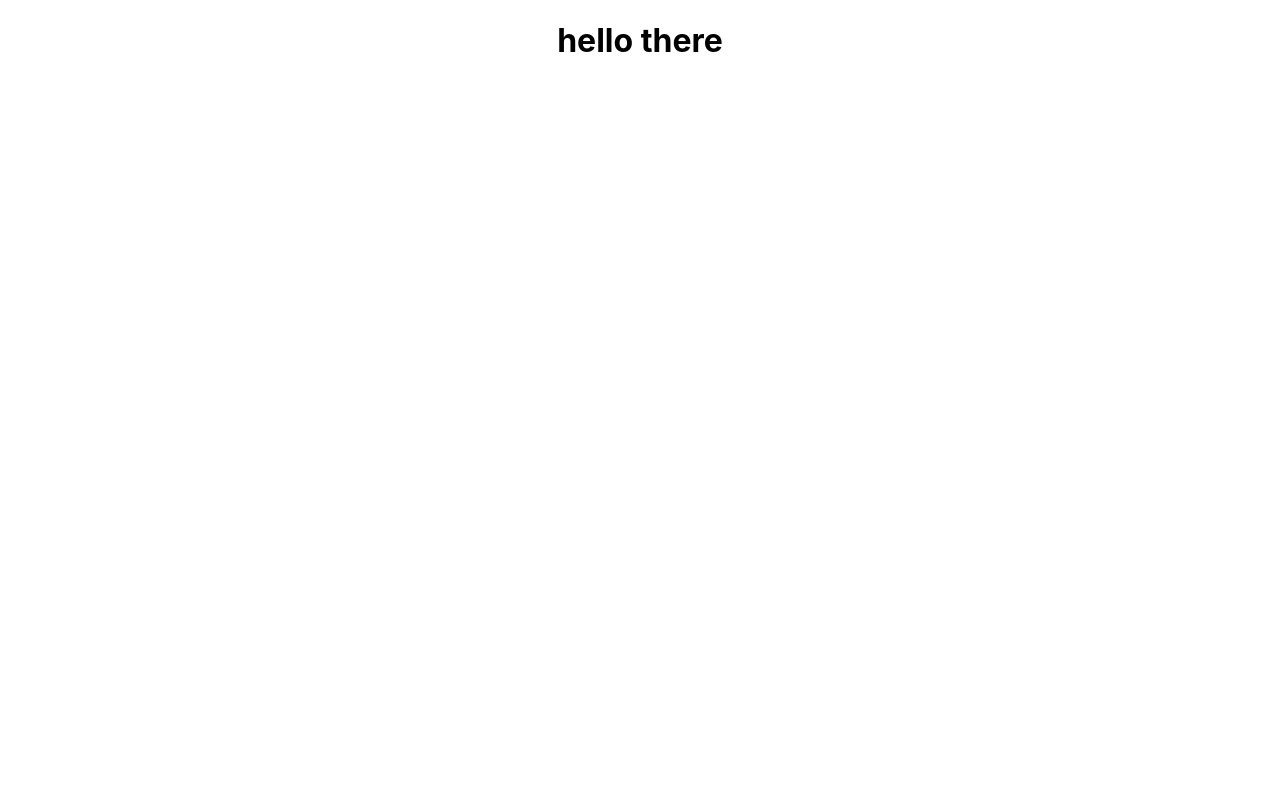
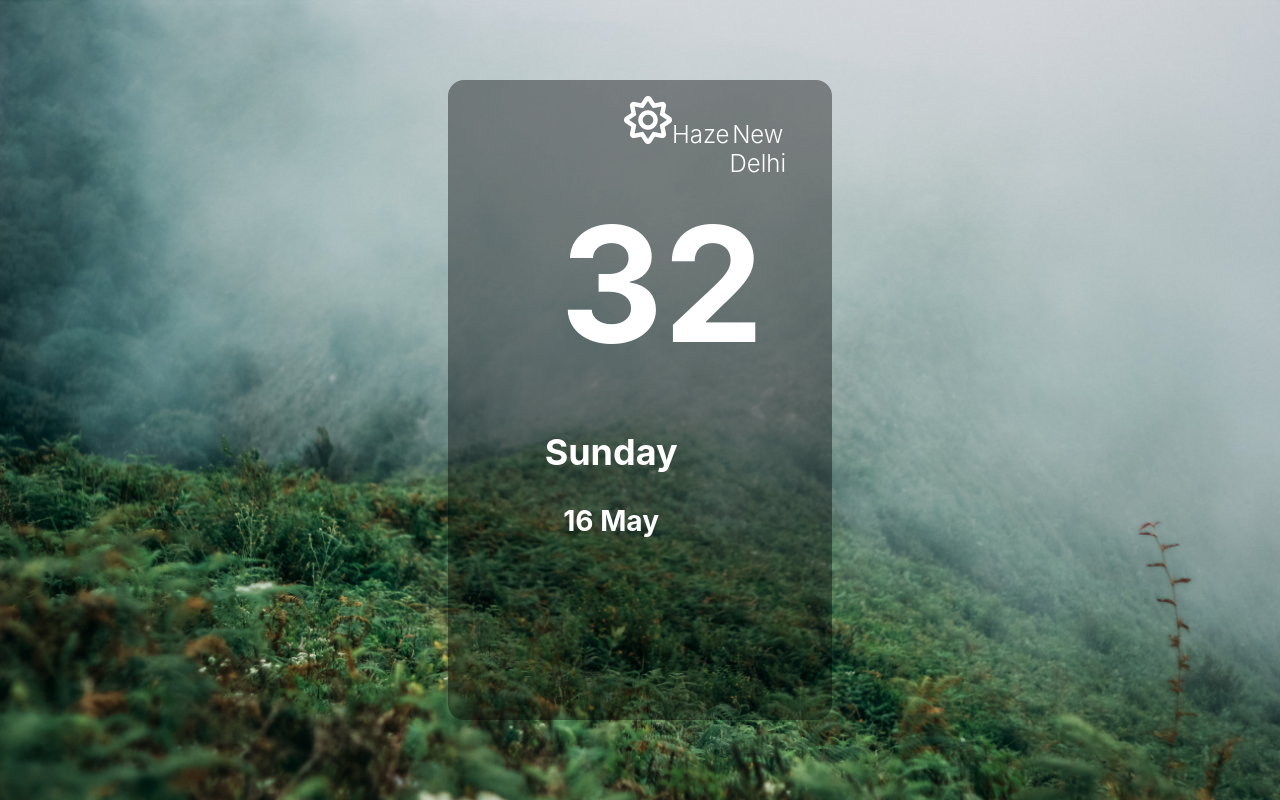
Before and after one commit to SandhyaR1007/Weather, a React (Create React App) app in the folder weather-app/: page / in a window 1280 px wide. Built offline with nearby package versions, Linux system fonts and the light colour scheme; no server answers.

Commit message:
changes in app.js

```diff
--- a/weather-app/public/index.html
+++ b/weather-app/public/index.html
@@ -15,6 +15,7 @@
       user's mobile device or desktop. See https://developers.google.com/web/fundamentals/web-app-manifest/
     -->
     <link rel="manifest" href="%PUBLIC_URL%/manifest.json" />
+    <link rel="stylesheet" href="https://pro.fontawesome.com/releases/v5.10.0/css/all.css" integrity="sha384-AYmEC3Yw5cVb3ZcuHtOA93w35dYTsvhLPVnYs9eStHfGJvOvKxVfELGroGkvsg+p" crossorigin="anonymous"/>
     <!--
       Notice the use of %PUBLIC_URL% in the tags above.
       It will be replaced with the URL of the `public` folder during the build.
--- a/weather-app/src/App.css
+++ b/weather-app/src/App.css
@@ -1,3 +1,10 @@
+
 .App {
   text-align: center;
+  width: 30%;
+  /* border: 1px solid black; */
+  margin: 5rem auto;
+  border-radius: 1rem;
+  background:rgba(0, 0, 0,0.4)
+
 }
--- a/weather-app/src/App.js
+++ b/weather-app/src/App.js
@@ -1,9 +1,31 @@
 import './App.css';
+import Card from "./Card";
+import "./weather1.jpg";
+import { useState, useEffect } from "react";
 
 function App() {
+  const [display,setDisplay] = useState({
+    "desc":"",
+    "temp":0,
+    "icon":0
+
+  })
+  try {
+    useEffect(() => {
+      fetch(
+        "https://api.weatherbit.io/v2.0/current?city=delhi&country=india&key=140c2a81818b4c839f4c030c37e1d794"
+      )
+        .then((res) => res.json())
+        .then((json) => setDisplay({"desc":json.data[0].weather.description,"temp":json.data[0].temp,"icon":json.data[0].weather.icon}));
+    });
+  } catch (error) {
+    console.log("not working");
+  }
   return (
     <div className="App">
-      <h1>hello there</h1>
+      <Card temperature={32} weather={"Haze"} place={"New Delhi"}/>
+
+
     </div>
   );
 }
--- /dev/null
+++ b/weather-app/src/Card.css
@@ -0,0 +1,54 @@
+.card{
+    display: flex;
+    flex-direction: column;
+    justify-content: center;
+    height: 80vh;
+
+    width: 30%;
+    flex-wrap: wrap;
+    position: relative;
+    /* background: linear-gradient(to right, #b92b27, #1565c0);
+     */
+     background: transparent;
+     color: white;
+
+
+
+}
+
+.sub-card{
+    position: absolute;
+    background:transparent;
+    /* border-right: 2px solid black; */
+    margin: 0 0.5rem;
+    padding: 0 0.5rem;
+
+
+
+}
+
+.weather{
+    font-size: 1.5rem;
+    font-weight: 300;
+    top:1rem;
+    left:10rem;
+    display: flex;
+    /* transform:translate(-25%,-20%);  */
+}
+i{
+    font-size: 3rem;
+}
+.temperature{
+    font-size: 5rem;
+    font-weight: 100;
+    top:0rem;
+    left:6rem;
+
+}
+.date-day{
+    font-size: 1.5rem;
+    top:20rem;
+    left:70%;
+
+
+}
--- /dev/null
+++ b/weather-app/src/Card.js
@@ -0,0 +1,38 @@
+import React from 'react'
+import "./Card.css"
+
+function Card(props) {
+    const week = ["Sunday","Monday","Tuesday","Wednesday","Thursday","Friday","Saturday"]
+    const year = ['Jan', 'Feb', 'Mar', 'Apr', 'May', 'June', 'July', 'Aug', 'Sept', 'Oct', 'Nov', 'Dec']
+    const d = new Date();
+    const day = d.getDay();
+    const  date = d.getDate();
+    const month  = d.getMonth();
+    return (
+
+        <div className="card">
+            <div className="weather sub-card">
+                <i class="far fa-sun"/>
+                <p className="wthr">{props.weather}</p>
+                <p className="place">{props.place}</p>
+            </div>
+
+            <div className="temperature sub-card">
+                <h1 className="temp">{props.temperature}</h1>
+
+            </div>
+            <div className="date-day sub-card">
+                <h2 className="day">{week[day]}</h2>
+                <h3 className="date">{date} {year[month]}</h3>
+
+            </div>
+
+
+
+
+
+        </div>
+    )
+}
+
+export default Card
--- a/weather-app/src/index.css
+++ b/weather-app/src/index.css
@@ -1,10 +1,15 @@
 body {
   margin: 0;
+  box-sizing: border-box;
   font-family: -apple-system, BlinkMacSystemFont, 'Segoe UI', 'Roboto', 'Oxygen',
     'Ubuntu', 'Cantarell', 'Fira Sans', 'Droid Sans', 'Helvetica Neue',
     sans-serif;
   -webkit-font-smoothing: antialiased;
   -moz-osx-font-smoothing: grayscale;
+  background: url("./weather1.jpg");
+  background-size: cover;
+  background-repeat: no-repeat;
+
 }
 
 code {
```
Also changed, not shown: weather-app/src/weather1.jpg (added).
